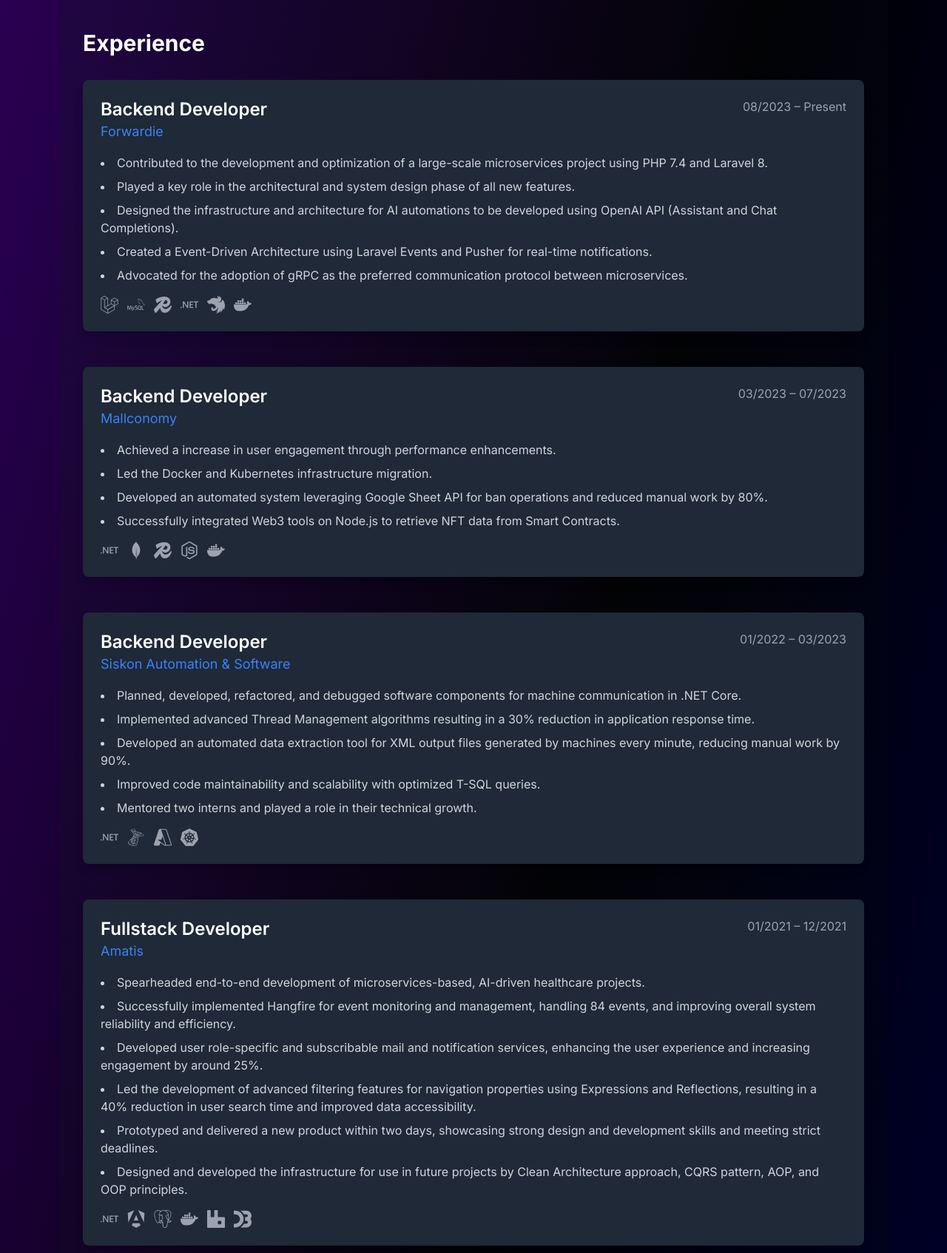
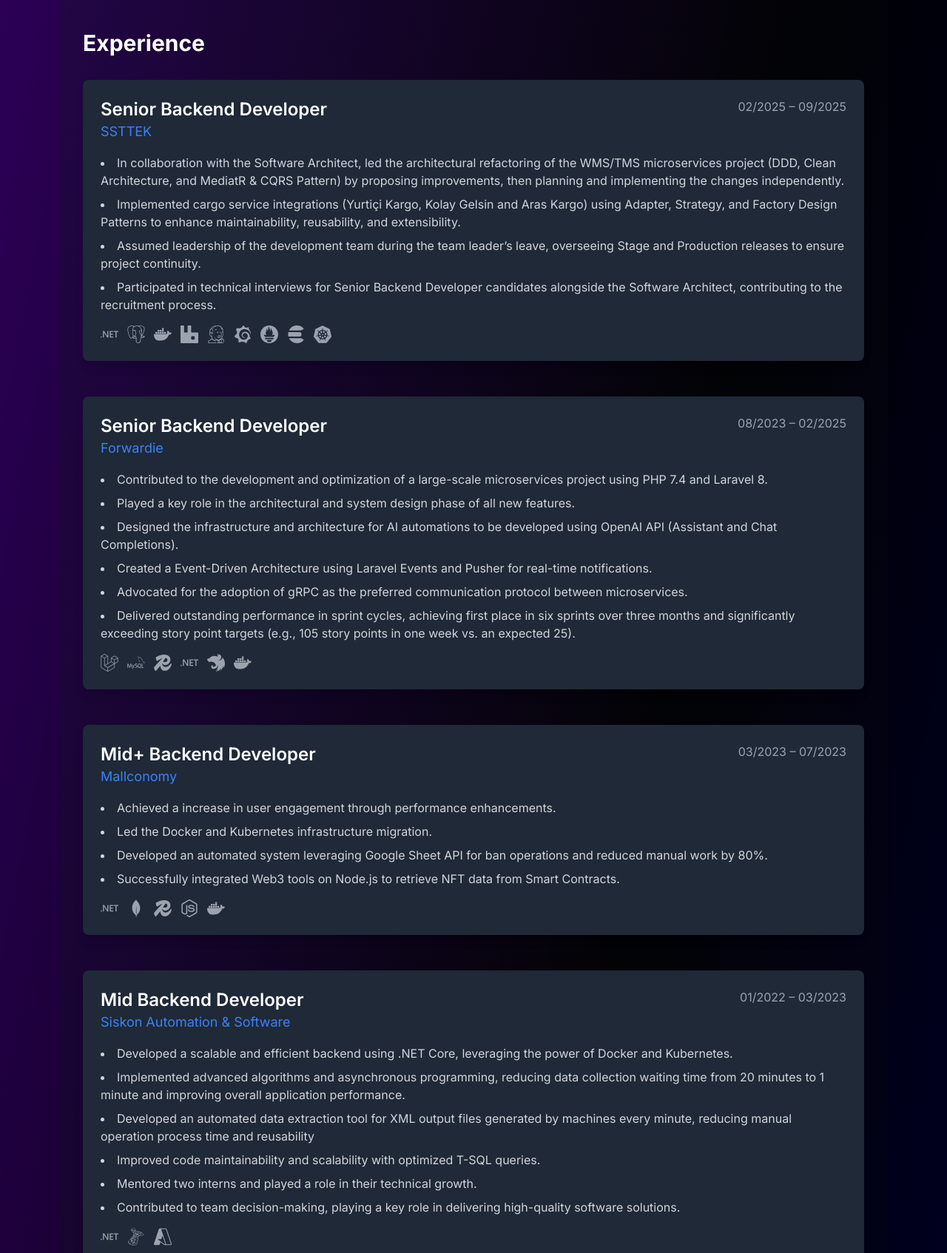
Before and after one commit to haliltokszz/my-portfolio, a Next.js app: page /about-me in a window 1280 px wide. Shown: the part 1020-2714 px from the top of the page at 74% size. Built offline with nearby package versions, Linux system fonts and the light colour scheme.

Commit message:
feat: Add new experience and project

```diff
--- a/src/app/(pages)/about-me/page.tsx
+++ b/src/app/(pages)/about-me/page.tsx
@@ -23,6 +23,9 @@
   SiTailwindcss,
   SiRabbitmq,
   SiD3Dotjs,
+  SiGrafana,
+  SiJenkins,
+  SiPrometheus,
 } from "react-icons/si";
 import { FiExternalLink, FiGithub } from "react-icons/fi";
 
@@ -58,21 +61,44 @@
 
 const experiences = [
   {
+    company: "SSTTEK",
+    role: "Senior Backend Developer",
+    period: "02/2025 – 09/2025",
+    achievements: [
+      "In collaboration with the Software Architect, led the architectural refactoring of the WMS/TMS microservices project (DDD, Clean Architecture, and MediatR & CQRS Pattern) by proposing improvements, then planning and implementing the changes independently.",
+      "Implemented cargo service integrations (Yurtiçi Kargo, Kolay Gelsin and Aras Kargo) using Adapter, Strategy, and Factory Design Patterns to enhance maintainability, reusability, and extensibility.",
+      "Assumed leadership of the development team during the team leader’s leave, overseeing Stage and Production releases to ensure project continuity.",
+      "Participated in technical interviews for Senior Backend Developer candidates alongside the Software Architect, contributing to the recruitment process.",
+    ],
+    technologies: [
+      SiDotnet,
+      SiPostgresql,
+      SiDocker,
+      SiRabbitmq,
+      SiJenkins,
+      SiGrafana,
+      SiPrometheus,
+      SiElasticsearch,
+      SiKubernetes,
+    ],
+  },
+  {
     company: "Forwardie",
-    role: "Backend Developer",
-    period: "08/2023 – Present",
+    role: "Senior Backend Developer",
+    period: "08/2023 – 02/2025",
     achievements: [
       "Contributed to the development and optimization of a large-scale microservices project using PHP 7.4 and Laravel 8.",
       "Played a key role in the architectural and system design phase of all new features.",
       "Designed the infrastructure and architecture for AI automations to be developed using OpenAI API (Assistant and Chat Completions).",
       "Created a Event-Driven Architecture using Laravel Events and Pusher for real-time notifications.",
       "Advocated for the adoption of gRPC as the preferred communication protocol between microservices.",
+      "Delivered outstanding performance in sprint cycles, achieving first place in six sprints over three months and significantly exceeding story point targets (e.g., 105 story points in one week vs. an expected 25)."
     ],
     technologies: [SiLaravel, SiMysql, SiRedis, SiDotnet, SiNestjs, SiDocker],
   },
   {
     company: "Mallconomy",
-    role: "Backend Developer",
+    role: "Mid+ Backend Developer",
     period: "03/2023 – 07/2023",
     achievements: [
       "Achieved a increase in user engagement through performance enhancements.",
@@ -84,21 +110,17 @@
   },
   {
     company: "Siskon Automation & Software",
-    role: "Backend Developer",
+    role: "Mid Backend Developer",
     period: "01/2022 – 03/2023",
     achievements: [
-      "Planned, developed, refactored, and debugged software components for machine communication in .NET Core.",
-      "Implemented advanced Thread Management algorithms resulting in a 30% reduction in application response time.",
-      "Developed an automated data extraction tool for XML output files generated by machines every minute, reducing manual work by 90%.",
+      "Developed a scalable and efficient backend using .NET Core, leveraging the power of Docker and Kubernetes.",
+      "Implemented advanced algorithms and asynchronous programming, reducing data collection waiting time from 20 minutes to 1 minute and improving overall application performance.",
+      "Developed an automated data extraction tool for XML output files generated by machines every minute, reducing manual operation process time and reusability",
       "Improved code maintainability and scalability with optimized T-SQL queries.",
       "Mentored two interns and played a role in their technical growth.",
+      " Contributed to team decision-making, playing a key role in delivering high-quality software solutions."
     ],
-    technologies: [
-      SiDotnet,
-      SiMicrosoftsqlserver,
-      SiMicrosoftazure,
-      SiKubernetes,
-    ],
+    technologies: [SiDotnet, SiMicrosoftsqlserver, SiMicrosoftazure],
   },
   {
     company: "Amatis",
@@ -124,6 +146,46 @@
 ];
 
 const projects = [
+  {
+    name: "ChronoPlan - AI Habit Tracker & Daily Routine Planner",
+    description:
+      "AI-driven personalization (LLM) to analyze user behaviors and chronotypes, delivering tailored recommendations for task prioritization, habit tracking, and time-blocking",
+    longDescription:
+      "Developed ChronoPlan AI with .NET 8 & .NET Aspire and Flutter, a mobile application providing personalized time management and habit-building guidance for users with ADHD traits." +
+      " Implemented AI-driven personalization (LLM) to analyze user behaviors and chronotypes, delivering tailored recommendations for task prioritization, habit tracking, and time-blocking."+
+      " Integrated neurologically supported methodologies and evidence-based strategies to guide habit formation and productivity." +
+      " Designed a user-friendly Flutter interface with Riverpod state management for high engagement.",
+    image: "/images/chronoplan.jpg",
+    liveLink: "https://chronoplanapp.com/",
+    sourceCode: "XXXXXXXXXXXXXXXXXXXXXXXXXXXXXXXXXXXX",
+    techStack: [
+      SiDotnet,
+      SiNextdotjs,
+      SiTailwindcss,
+      SiMicrosoftazure,
+      SiMicrosoftsqlserver,
+      SiDocker,
+      SiSwagger,
+      SiElasticsearch,
+      SiRedis,
+    ],
+    designPatterns: [
+      "OOP",
+      "SOLID",
+      "Clean Code",
+      "CQRS",
+      "AOP",
+      "Repository Pattern",
+      "Factory Pattern",
+      "Adapter Pattern",
+      "Strategy Pattern",
+      "Template Method Pattern",
+      "Event-Driven Architecture",
+      "Clean Architecture",
+    ],
+    icon: <SiDotnet />,
+    color: "from-green-600 to-green-400",
+  },
   {
     name: "Financial OCR",
     description:
```
